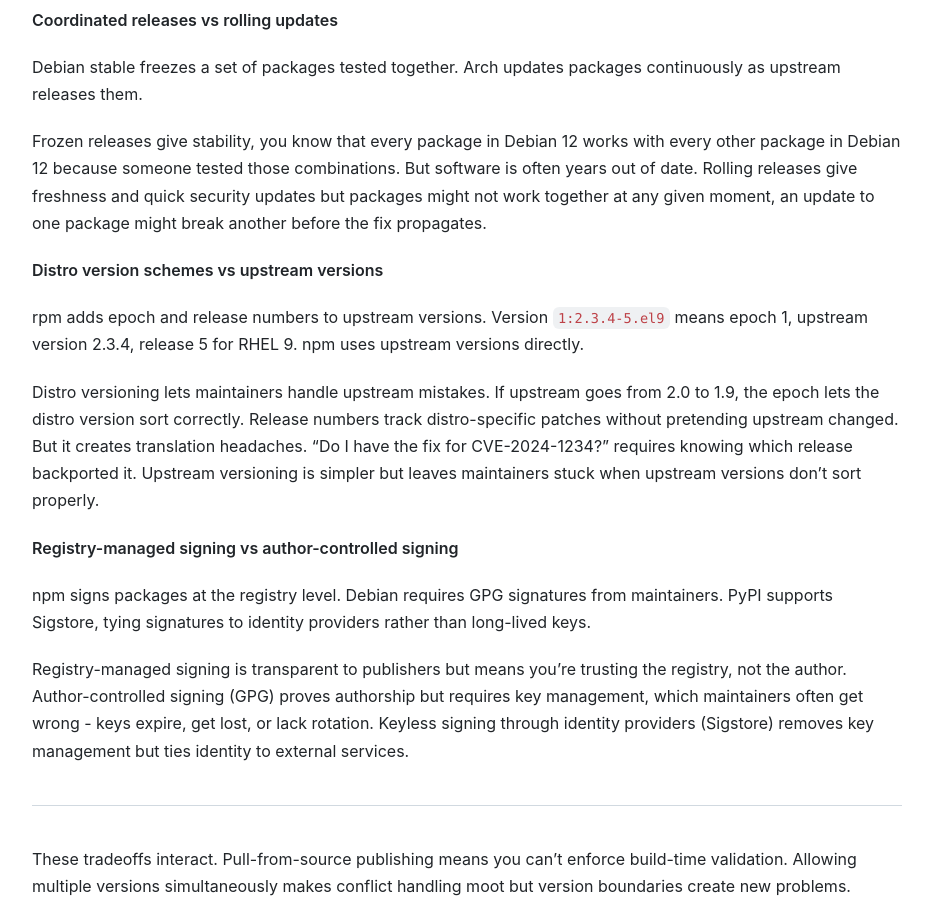
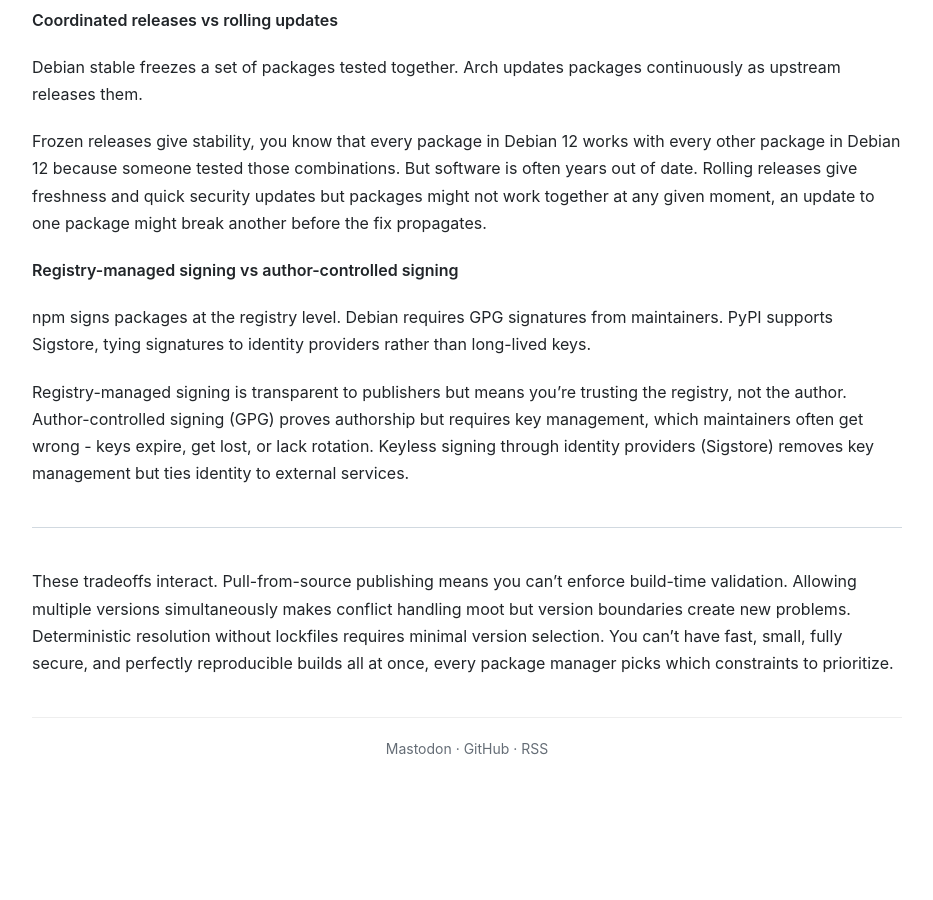
Before and after one commit to andrew/nesbitt.io, a Jekyll site: the page built from _posts/2025-12-05-package-manager-tradeoffs.md, in a window 1280 px wide and 900 px high, scrolled down 4288 px. Shown: the whole window, without its empty margins (173-1106 px from the left). Built offline with Jekyll 4.4.1, drawn with Linux system fonts in a browser that asks for light colours; after the commit the page ends 5077 px from its top, so only the background shows below that.

Commit message:
Remove section on distro version schemes section

```diff
--- a/_posts/2025-12-05-package-manager-tradeoffs.md
+++ b/_posts/2025-12-05-package-manager-tradeoffs.md
@@ -105,12 +105,6 @@
 
 Frozen releases give stability, you know that every package in Debian 12 works with every other package in Debian 12 because someone tested those combinations. But software is often years out of date. Rolling releases give freshness and quick security updates but packages might not work together at any given moment, an update to one package might break another before the fix propagates.
 
-**Distro version schemes vs upstream versions**
-
-rpm adds epoch and release numbers to upstream versions. Version `1:2.3.4-5.el9` means epoch 1, upstream version 2.3.4, release 5 for RHEL 9. npm uses upstream versions directly.
-
-Distro versioning lets maintainers handle upstream mistakes. If upstream goes from 2.0 to 1.9, the epoch lets the distro version sort correctly. Release numbers track distro-specific patches without pretending upstream changed. But it creates translation headaches. "Do I have the fix for CVE-2024-1234?" requires knowing which release backported it. Upstream versioning is simpler but leaves maintainers stuck when upstream versions don't sort properly.
-
 **Registry-managed signing vs author-controlled signing**
 
 npm signs packages at the registry level. Debian requires GPG signatures from maintainers. PyPI supports Sigstore, tying signatures to identity providers rather than long-lived keys.
```
